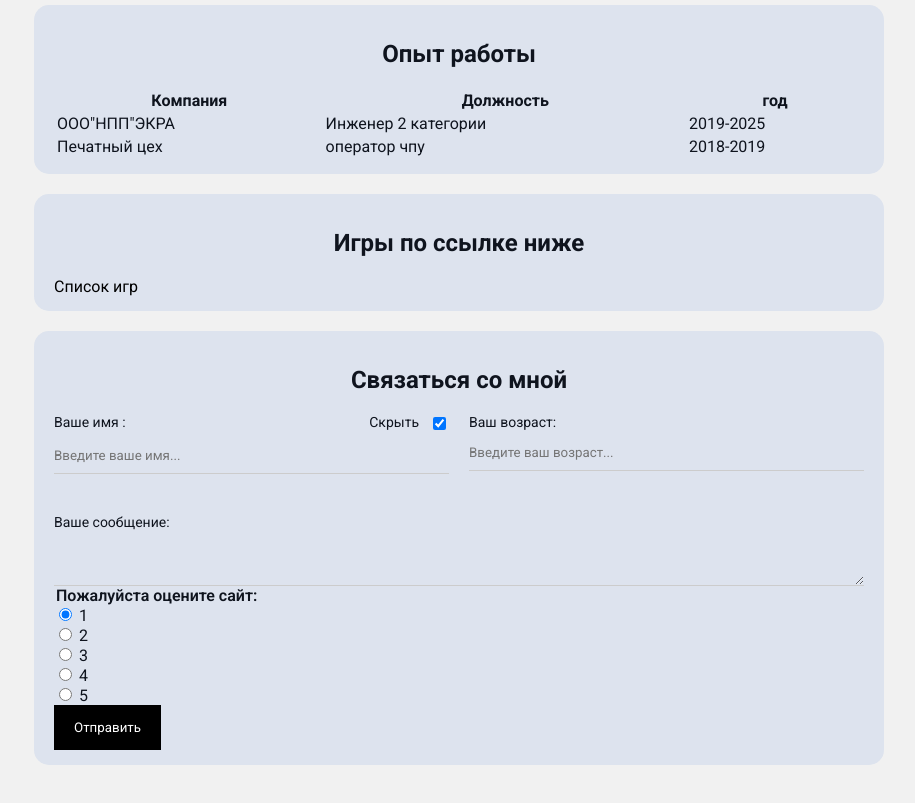
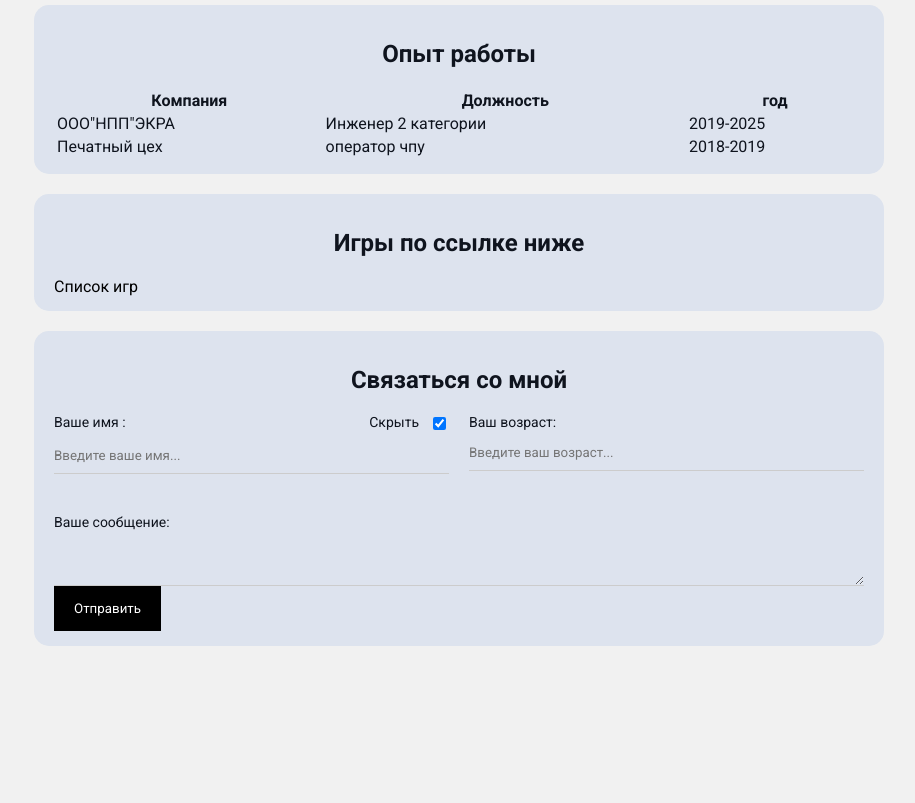
Before and after one commit to LubavKatrinovich/cv, a plain HTML site: page index.html in a window 1280 px wide. Shown: the part 279-1082 px from the top of the page, without its empty margins (181-1096 px from the left). Drawn offline with Linux system fonts and the light colour scheme.

Commit message:
Add files via upload

```diff
--- a/index.html
+++ b/index.html
@@ -104,34 +104,14 @@
               cols="15"
             ></textarea>
           </div>
-
-          <legend style="font-weight: 600">Пожалуйста оцените сайт:</legend>
-
-          <div>
-            <input type="radio" id="huey" name="Оценка" value="1" checked />
-            <label for="huey">1</label>
-          </div>
-          <div>
-            <input type="radio" id="dewey" name="Оценка" value="2" />
-            <label for="dewey">2</label>
-          </div>
-          <div>
-            <input type="radio" id="dewey" name="Оценка" value="3" />
-            <label for="dewey">3</label>
-          </div>
-          <div>
-            <input type="radio" id="dewey" name="Оценка" value="4" />
-            <label for="dewey">4</label>
-          </div>
-          <div>
-            <input type="radio" id="dewey" name="Оценка" value="5" />
-            <label for="dewey">5</label>
-          </div>
-          <button class="btn" type="submit">Отправить</button>
+          <div><button class="btn" type="submit">Отправить</button></div>
         </div>
       </form>
 
       <div style="margin-bottom: 500px"></div>
+      <div class="position">
+        <div class="box"></div>
+      </div>
     </div>
   </body>
 </html>
--- a/styles.css
+++ b/styles.css
@@ -52,6 +52,14 @@ a:visited {
   display: flex;
   margin-bottom: 20px;
 }
+
+@media (max-width: 700px) {
+  .info {
+    text-align: center;
+    display: block;
+  }
+}
+
 .info p {
   color: #86898f;
   margin: 0;
@@ -168,3 +176,25 @@ border-top-width: ;
 .btn:hover {
   opacity: 0.9;
 }
+
+/* position */
+
+/* .position {
+  position: relative;
+  border: 4px solid black;
+  margin-top: 40px;
+  padding: 20px;
+  height: 300px;
+
+}
+.box {
+  position: fixed;
+  bottom: 50px;
+  right: 50px;
+  border-radius: 50%;
+  /* top: 50px;
+  left: 0px; */
+/* width: 50px;
+height: 50px;
+background: lightcoral;
+} */
```
Also changed, not shown: Game.html (+1 -1 lines).
